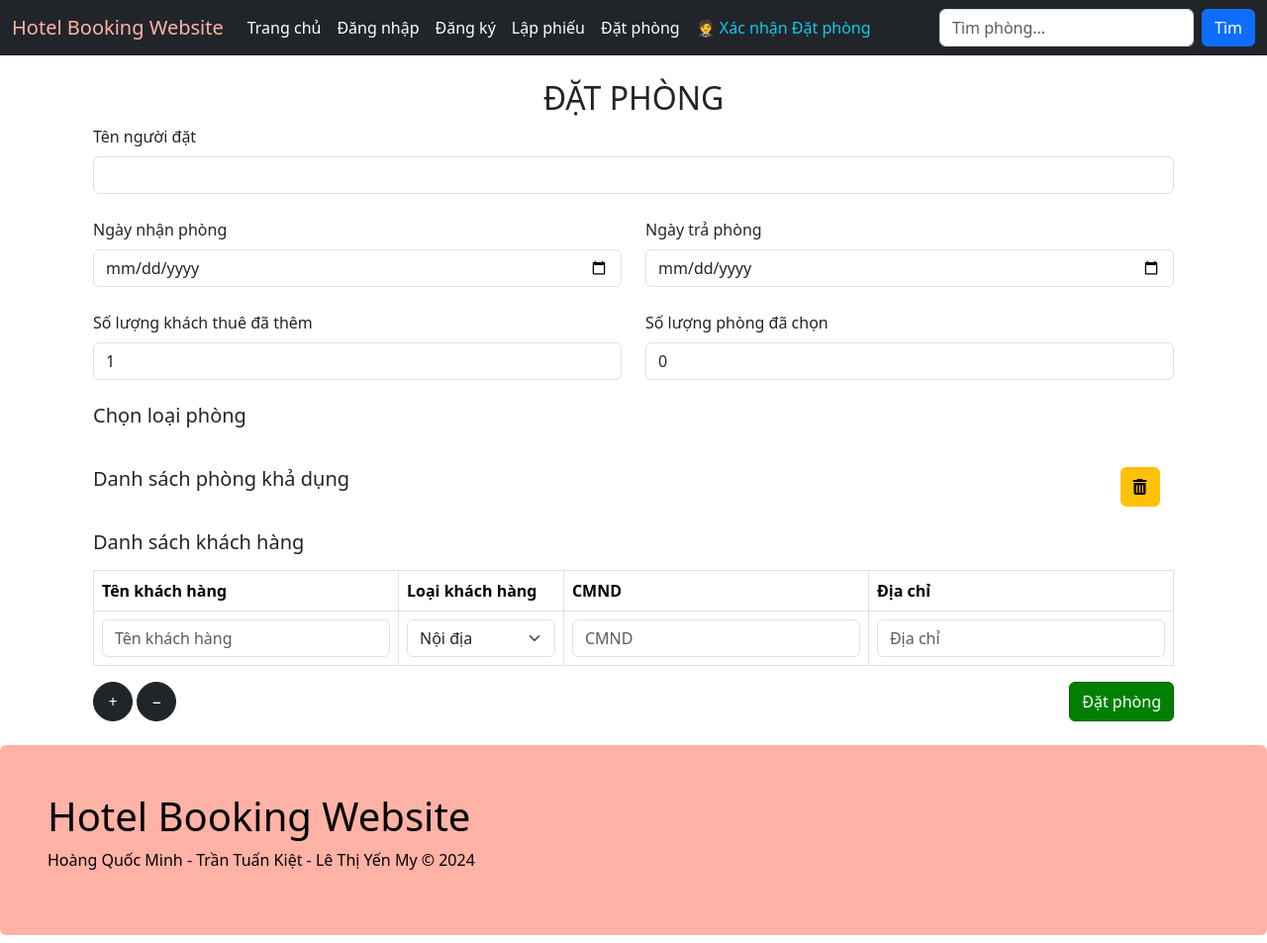
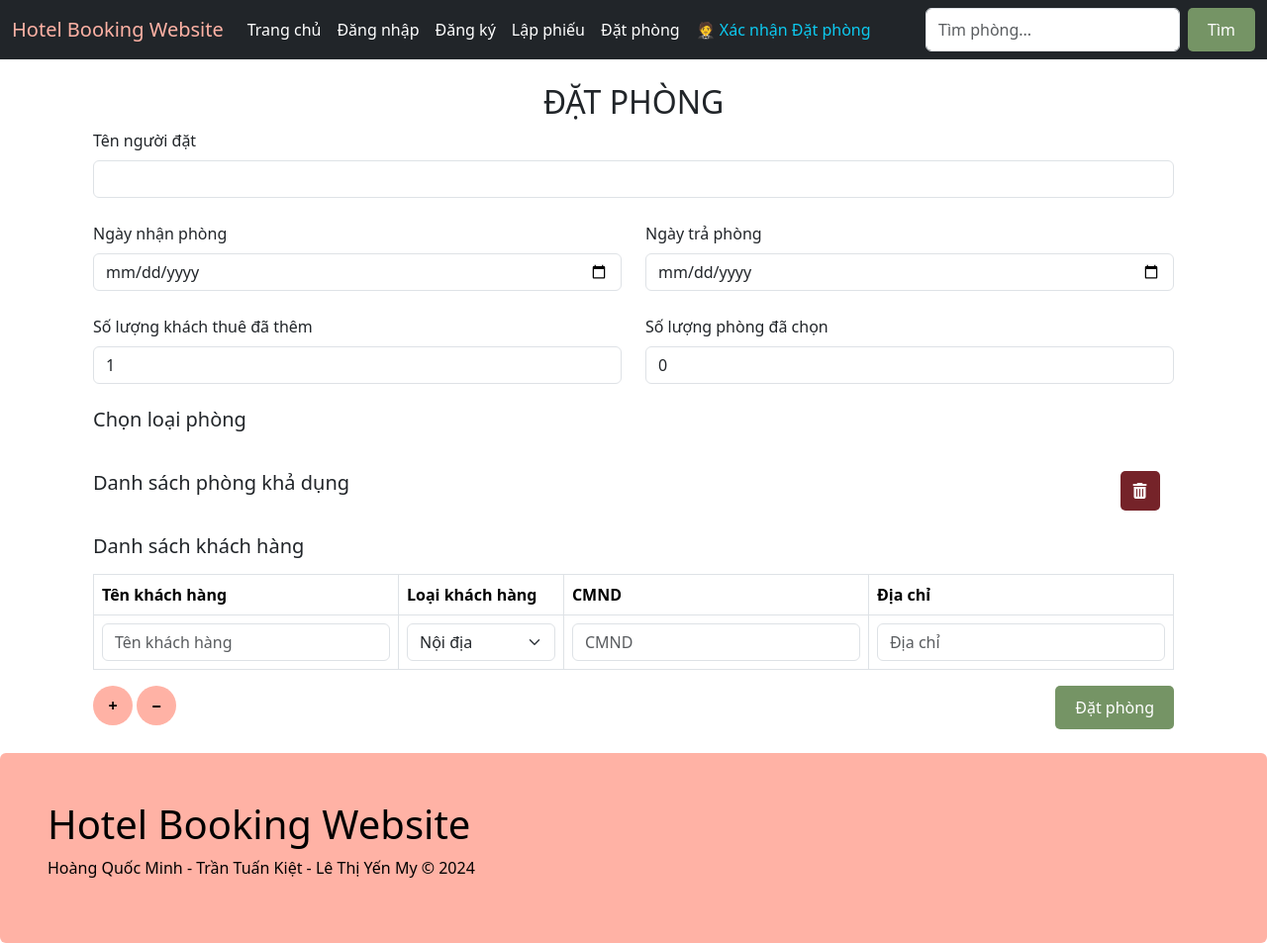
Before and after one commit to QuocMinh76/QuanLyKhachSanCNPM, a Flask app: page /booking in a window 1280 px wide. Shown: the whole page at 99% size. Run offline with Flask 3, Linux system fonts and the light colour scheme; data that the repository does not hold is empty; some libraries are stand-ins or nearby versions.

Commit message:
my up lan 4

```diff
--- a/appQLKS/__init__.py
+++ b/appQLKS/__init__.py
@@ -7,8 +7,8 @@ from flask_login import LoginManager
 app = Flask(__name__)
 
 
-app.config["SQLALCHEMY_DATABASE_URI"] = "mysql+pymysql://root:%s@localhost/hoteldb?charset=utf8mb4" % quote("1234") #minh
-# app.config["SQLALCHEMY_DATABASE_URI"] = "mysql+pymysql://root:%s@localhost/hoteldb?charset=utf8mb4" % quote("My123456") #my
+# app.config["SQLALCHEMY_DATABASE_URI"] = "mysql+pymysql://root:%s@localhost/hoteldb?charset=utf8mb4" % quote("1234") #minh
+app.config["SQLALCHEMY_DATABASE_URI"] = "mysql+pymysql://root:%s@localhost/hoteldb?charset=utf8mb4" % quote("My123456") #my
 # app.config["SQLALCHEMY_DATABASE_URI"] = "mysql+pymysql://root:%s@localhost/hoteldb?charset=utf8mb4" % quote("0420") #kiet
 
 
--- a/appQLKS/static/css/style.css
+++ b/appQLKS/static/css/style.css
@@ -6,6 +6,10 @@
     background-color: rgb(255, 178, 165);
     color: black;
     border: none;
+    display: inline-flex;
+    align-items: center;
+    justify-content: center;
+    text-align: center;
     padding: 10px 20px;
     font-size: 16px;
     cursor: pointer;
@@ -21,9 +25,13 @@
     background-color: rgb(117, 35, 41);
     color: white;
     border: none;
+    display: inline-flex;
     padding: 10px 20px;
     font-size: 16px;
     cursor: pointer;
+    align-items: center;
+    justify-content: center;
+    text-align: center;
     border-radius: 5px;
     transition: background-color 0.3s ease;
 }
@@ -32,8 +40,12 @@
     background-color: rgb(117, 148, 101);
     color: white;
     border: none;
+    display: inline-flex;
     padding: 10px 20px;
     font-size: 16px;
+    align-items: center;
+    justify-content: center;
+    text-align: center;
     cursor: pointer;
     border-radius: 5px;
     transition: background-color 0.3s ease;
@@ -116,14 +128,3 @@
 .text-pink{
     color: #FFB2A5;
 }
-
-#confirmBookingButton {
-    background-color: green;
-    border-color: darkgreen;
-    color: white;
-}
-#cancelBookingButton {
-    background-color: red;
-    border-color: darkred;
-    color: white;
-}
--- a/appQLKS/templates/booking.html
+++ b/appQLKS/templates/booking.html
@@ -51,7 +51,7 @@
         <div class="row">
             <h5 class="mb-3 col-11">Danh sách phòng khả dụng</h5>
             <!-- Button to uncheck all selected rooms -->
-            <button type="button" id="uncheckAllButton" class="btn btn-warning col-1 btn-circle"><i
+            <button type="button" id="uncheckAllButton" class="btn btn-red col-1 btn-circle"><i
                     class="fa fa-trash"></i></button>
         </div>
 
@@ -88,12 +88,12 @@
 
         <div class="row" id="fnc_button">
             <div class="col">
-                <button type="button" class="btn btn-dark btn-circle rounded-circle" id="addRowButton">&plus;</button>
-                <button type="button" class="btn btn-dark btn-circle rounded-circle" id="removeRowButton">&minus;
+                <button type="button" class="btn btn-pink btn-circle rounded-circle" id="addRowButton"><strong>&plus;</strong></button>
+                <button type="button" class="btn btn-pink btn-circle rounded-circle" id="removeRowButton"><strong>&minus;</strong>
                 </button>
             </div>
             <div class="col d-flex justify-content-end">
-                <button type="submit" class="btn btn-primary" id="confirmBookingButton">Đặt phòng</button>
+                <button type="submit" class="btn btn-gr" id="confirmBookingButton">Đặt phòng</button>
             </div>
         </div>
     </form>
--- a/appQLKS/templates/booking_confirm.html
+++ b/appQLKS/templates/booking_confirm.html
@@ -60,11 +60,11 @@
         </table>
         <div class="row" id="fnc_button">
             <div class="col">
-                <button type="submit" class="btn btn-primary" id="cancelBookingButton">Huỷ Đặt phòng
+                <button type="submit" class="btn btn-red" id="cancelBookingButton">Huỷ Đặt phòng
                 </button>
             </div>
             <div class="col d-flex justify-content-end">
-                <button type="submit" class="btn btn-primary" id="confirmBookingButton">Xác nhận Đặt phòng
+                <button type="submit" class="btn btn-gr" id="confirmBookingButton">Xác nhận Đặt phòng
                 </button>
             </div>
         </div>
--- a/appQLKS/templates/index.html
+++ b/appQLKS/templates/index.html
@@ -15,8 +15,8 @@
             <div class="card-body">
                 <h4 class="card-title">{{ r.name }}</h4>
                 <p class="card-text">{{ "{:,.0f}".format(r.roomPrice) }} VNĐ</p>
-                <a href="/rooms/{{ r.id }}" class="btn btn-primary">Xem chi tiết</a>
-                <button class="btn btn-danger">Đặt phòng</button>
+                <a href="/rooms/{{ r.id }}" class="btn btn-pink">Xem chi tiết</a>
+                <a href="/booking" class="btn btn-gr">Đặt phòng</a>
             </div>
         </div>
     </div>
--- a/appQLKS/templates/layout/header.html
+++ b/appQLKS/templates/layout/header.html
@@ -40,7 +40,7 @@
             </ul>
             <form method="get" action="/" class="d-flex">
                 <input class="form-control me-2" type="text" placeholder="Tìm phòng..." name="kw"/>
-                <button class="btn btn-primary" type="submit">Tìm</button>
+                <button class="btn btn-gr" type="submit">Tìm</button>
             </form>
         </div>
     </div>
--- a/appQLKS/templates/room_detail.html
+++ b/appQLKS/templates/room_detail.html
@@ -30,7 +30,7 @@
                     <li>Tivi màn hình phẳng</li>
                     <li>Mini-bar</li>
                 </ul>
-                <button class="btn btn-pink mt-3">Đặt Phòng</button>
+                <a href="/booking" class="btn btn-pink mt-3">Đặt Phòng</a>
             </div>
         </div>
 
```
Also changed, not shown: appQLKS/templates/login.html (+6 -3 lines).
